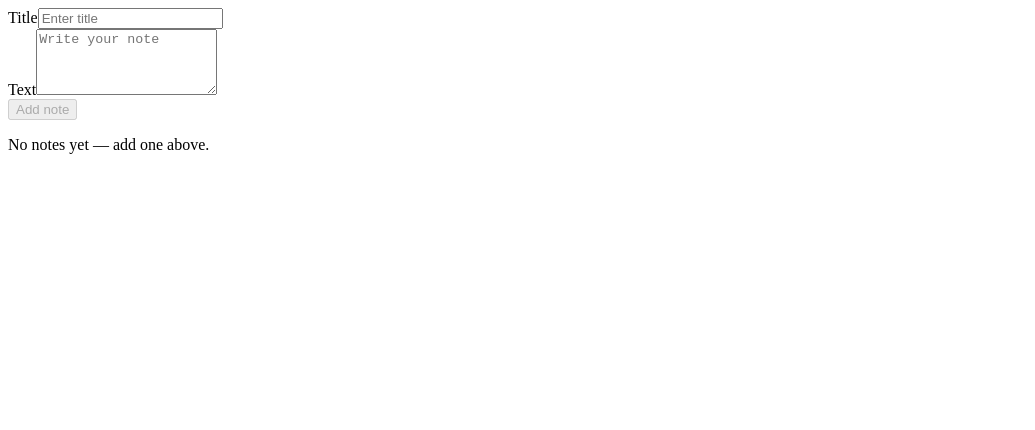
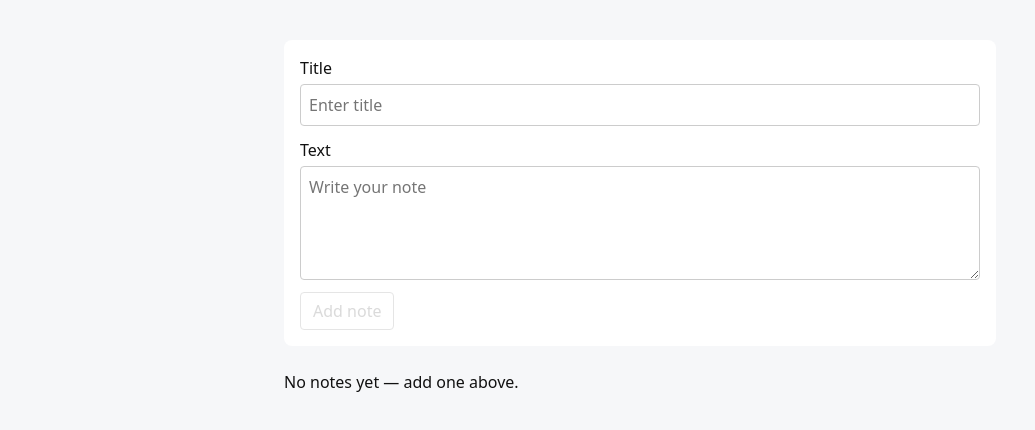
Before and after one commit to TildaYngman/mini-workflow-app, a React (Vite) app: page / in a window 1280 px wide. Shown: the top 430 px of the page, without its empty margins (0-1035 px from the left). Built offline with nearby package versions, Linux system fonts and the light colour scheme.

Commit message:
add minimal styling

```diff
--- a/src/App.css
+++ b/src/App.css
@@ -0,0 +1,32 @@
+*,
+*::before,
+*::after {
+  box-sizing: border-box;
+}
+
+html,
+body {
+  margin: 0;
+  padding: 0;
+}
+
+body {
+  font-family:
+    system-ui,
+    -apple-system,
+    BlinkMacSystemFont,
+    "Segoe UI",
+    Roboto,
+    Helvetica,
+    Arial,
+    sans-serif;
+  line-height: 1.5;
+  background-color: #f6f7f9;
+  color: #111;
+}
+
+main {
+  max-width: 760px;
+  margin: 0 auto;
+  padding: 40px 24px 48px;
+}
--- /dev/null
+++ b/src/NoteForm.module.css
@@ -0,0 +1,35 @@
+.form {
+  background: white;
+  padding: 16px;
+  border-radius: 8px;
+  margin-bottom: 24px;
+}
+
+.field {
+  display: flex;
+  flex-direction: column;
+  gap: 4px;
+  margin-bottom: 12px;
+}
+
+.input,
+.textarea {
+  font: inherit;
+  padding: 8px;
+  border-radius: 4px;
+  border: 1px solid #ccc;
+}
+
+.button {
+  font: inherit;
+  padding: 6px 12px;
+  border-radius: 4px;
+  border: 1px solid #ccc;
+  background: #fff;
+  cursor: pointer;
+}
+
+.button:disabled {
+  opacity: 0.5;
+  cursor: not-allowed;
+}
--- a/src/NoteForm.tsx
+++ b/src/NoteForm.tsx
@@ -1,5 +1,6 @@
 import { useState } from "react";
 import type { FormEvent } from "react";
+import styles from "./NoteForm.module.css";
 
 type NoteFormValues = {
   title: string;
@@ -29,22 +30,24 @@ export function NoteForm({ onSubmit }: NoteFormProps) {
   const isDisabled = title.trim() === "" || text.trim() === "";
 
   return (
-    <form onSubmit={handleSubmit}>
-      <div>
+    <form className={styles.form} onSubmit={handleSubmit}>
+      <div className={styles.field}>
         <label htmlFor="title">Title</label>
         <input
           id="title"
           type="text"
+          className={styles.input}
           value={title}
           onChange={(e) => setTitle(e.target.value)}
           placeholder="Enter title"
         />
       </div>
 
-      <div>
+      <div className={styles.field}>
         <label htmlFor="text">Text</label>
         <textarea
           id="text"
+          className={styles.textarea}
           value={text}
           onChange={(e) => setText(e.target.value)}
           placeholder="Write your note"
@@ -52,7 +55,7 @@ export function NoteForm({ onSubmit }: NoteFormProps) {
         />
       </div>
 
-      <button type="submit" disabled={isDisabled}>
+      <button className={styles.button} type="submit" disabled={isDisabled}>
         Add note
       </button>
     </form>
--- /dev/null
+++ b/src/SavedNotes.module.css
@@ -0,0 +1,146 @@
+.section {
+  margin-top: 16px;
+}
+
+.heading {
+  margin: 0 0 12px;
+}
+
+.list {
+  list-style: none;
+  padding: 0;
+  margin: 0;
+}
+
+.note {
+  background: white;
+  border: 1px solid #ddd;
+  border-radius: 8px;
+  padding: 12px;
+  margin-bottom: 12px;
+}
+
+.header {
+  display: flex;
+  align-items: center;
+  gap: 12px;
+  margin-bottom: 8px;
+}
+
+.title {
+  overflow: hidden;
+  text-overflow: ellipsis;
+  white-space: nowrap;
+}
+
+.headerActions {
+  margin-left: auto;
+  display: flex;
+  align-items: center;
+  gap: 8px;
+}
+
+.text {
+  margin: 0;
+  margin-top: 8px;
+}
+
+.editGrid {
+  display: grid;
+  gap: 8px;
+}
+
+.field {
+  display: flex;
+  flex-direction: column;
+  gap: 4px;
+}
+
+.input,
+.textarea {
+  font: inherit;
+  padding: 8px;
+  border-radius: 4px;
+  border: 1px solid #ccc;
+}
+
+.actions {
+  display: flex;
+  gap: 8px;
+  margin-top: 12px;
+}
+
+.button {
+  font: inherit;
+  padding: 6px 12px;
+  border-radius: 6px;
+  border: 1px solid #ccc;
+  background: #fff;
+  cursor: pointer;
+  transition:
+    background 0.15s ease,
+    border-color 0.15s ease;
+}
+
+.button:hover {
+  background: #f5f5f5;
+}
+
+.button:disabled {
+  opacity: 0.5;
+  cursor: not-allowed;
+}
+
+.primary {
+  border-color: #2684ff;
+  color: #2684ff;
+}
+
+.primary:hover {
+  background: #eef5ff;
+}
+
+.secondary {
+  color: #555;
+}
+
+.secondary:hover {
+  background: #f0f0f0;
+}
+
+.status {
+  font-size: 0.85rem;
+  padding: 2px 10px;
+  border-radius: 999px;
+  text-transform: capitalize;
+}
+
+.statusPending {
+  background: #fff3cd;
+}
+
+.statusApproved {
+  background: #d1e7dd;
+}
+
+.delete {
+  all: unset;
+  cursor: pointer;
+
+  font-size: 16px;
+  line-height: 1;
+  padding: 4px;
+
+  color: #888;
+  border-radius: 4px;
+}
+
+.delete:hover {
+  color: #a00;
+  background: #f5f5f5;
+}
+
+.delete:focus-visible {
+  outline: 2px solid #2684ff;
+  outline-offset: 2px;
+}
--- a/src/SavedNotes.tsx
+++ b/src/SavedNotes.tsx
@@ -1,5 +1,6 @@
 import { useState } from "react";
 import type { Note } from "./types";
+import styles from "./SavedNotes.module.css";
 
 type SavedNotesProps = {
   notes: Note[];
@@ -37,49 +38,43 @@ export function SavedNotes({
   const canSave = draftTitle.trim() !== "" && draftText.trim() !== "";
 
   return (
-    <section>
-      <h2>Notes</h2>
+    <section className={styles.section}>
+      <h2 className={styles.heading}>Notes</h2>
 
-      <ul style={{ listStyle: "none", padding: 0, margin: 0 }}>
+      <ul className={styles.list}>
         {notes.map((note) => {
           const isEditing = editingId === note.id;
 
           return (
-            <li
-              key={note.id}
-              style={{
-                border: "1px solid #ddd",
-                borderRadius: 8,
-                padding: 12,
-                marginBottom: 12,
-              }}
-            >
+            <li key={note.id} className={styles.note}>
               {isEditing ? (
-                <>
-                  <div style={{ display: "grid", gap: 8 }}>
-                    <div>
+                <div className={styles.editGrid}>
+                  <div className={styles.field}>
                     <label htmlFor={`edit-title-${note.id}`}>Title</label>
                     <input
                       id={`edit-title-${note.id}`}
                       type="text"
+                      className={styles.input}
                       value={draftTitle}
                       onChange={(e) => setDraftTitle(e.target.value)}
                     />
                   </div>
 
-                    <div>
+                  <div className={styles.field}>
                     <label htmlFor={`edit-text-${note.id}`}>Text</label>
                     <textarea
                       id={`edit-text-${note.id}`}
                       rows={4}
+                      className={styles.textarea}
                       value={draftText}
                       onChange={(e) => setDraftText(e.target.value)}
                     />
                   </div>
 
-                    <div style={{ display: "flex", gap: 8 }}>
+                  <div className={styles.actions}>
                     <button
                       type="button"
+                      className={`${styles.button} ${styles.primary}`}
                       disabled={!canSave}
                       onClick={() => {
                         onUpdate(note.id, {
@@ -92,30 +87,51 @@ export function SavedNotes({
                       Save
                     </button>
 
-                      <button type="button" onClick={cancelEdit}>
+                    <button
+                      type="button"
+                      className={`${styles.button} ${styles.secondary}`}
+                      onClick={cancelEdit}
+                    >
                       Cancel
                     </button>
                   </div>
                 </div>
-                </>
               ) : (
                 <>
-                  <div
-                    style={{
-                      display: "flex",
-                      justifyContent: "space-between",
-                      marginBottom: 8,
+                  <div className={styles.header}>
+                    <strong className={styles.title}>{note.title}</strong>
+
+                    <div className={styles.headerActions}>
+                      <span
+                        className={`${styles.status} ${
+                          note.status === "pending"
+                            ? styles.statusPending
+                            : styles.statusApproved
+                        }`}
+                      >
+                        {note.status}
+                      </span>
+
+                      <button
+                        type="button"
+                        className={styles.delete}
+                        aria-label="Delete note"
+                        onClick={() => {
+                          const ok = window.confirm("Delete this note?");
+                          if (ok) onDelete(note.id);
                         }}
                       >
-                    <strong>{note.title}</strong>
-                    <span>{note.status}</span>
+                        ×
+                      </button>
+                    </div>
                   </div>
 
-                  <p style={{ margin: 0 }}>{note.text}</p>
+                  <p className={styles.text}>{note.text}</p>
 
-                  <div style={{ display: "flex", gap: 8, marginTop: 8 }}>
+                  <div className={styles.actions}>
                     <button
                       type="button"
+                      className={`${styles.button} ${styles.primary}`}
                       onClick={() => onToggleStatus(note.id)}
                     >
                       {note.status === "pending"
@@ -123,18 +139,12 @@ export function SavedNotes({
                         : "Mark as pending"}
                     </button>
 
-                    <button type="button" onClick={() => startEdit(note)}>
-                      Edit
-                    </button>
-
                     <button
                       type="button"
-                      onClick={() => {
-                        const ok = window.confirm("Delete this note?");
-                        if (ok) onDelete(note.id);
-                      }}
+                      className={`${styles.button} ${styles.secondary}`}
+                      onClick={() => startEdit(note)}
                     >
-                      X
+                      Edit
                     </button>
                   </div>
                 </>
```
Lines whose indentation alone changed are shown as unchanged.
